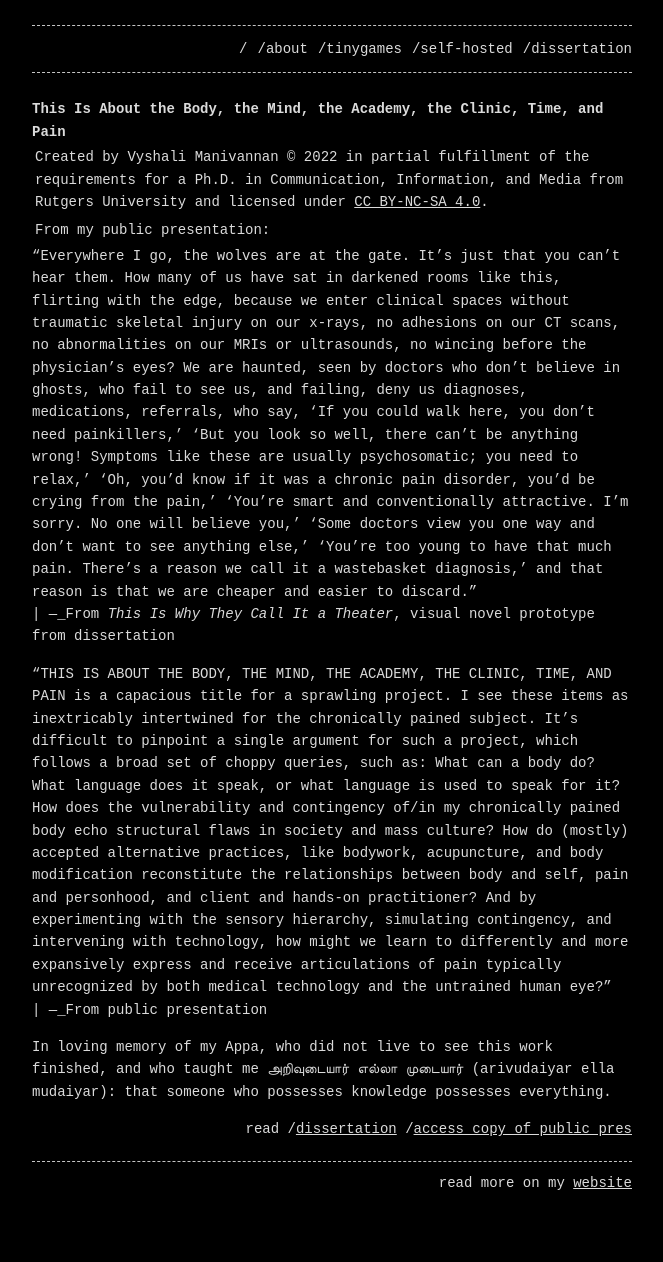
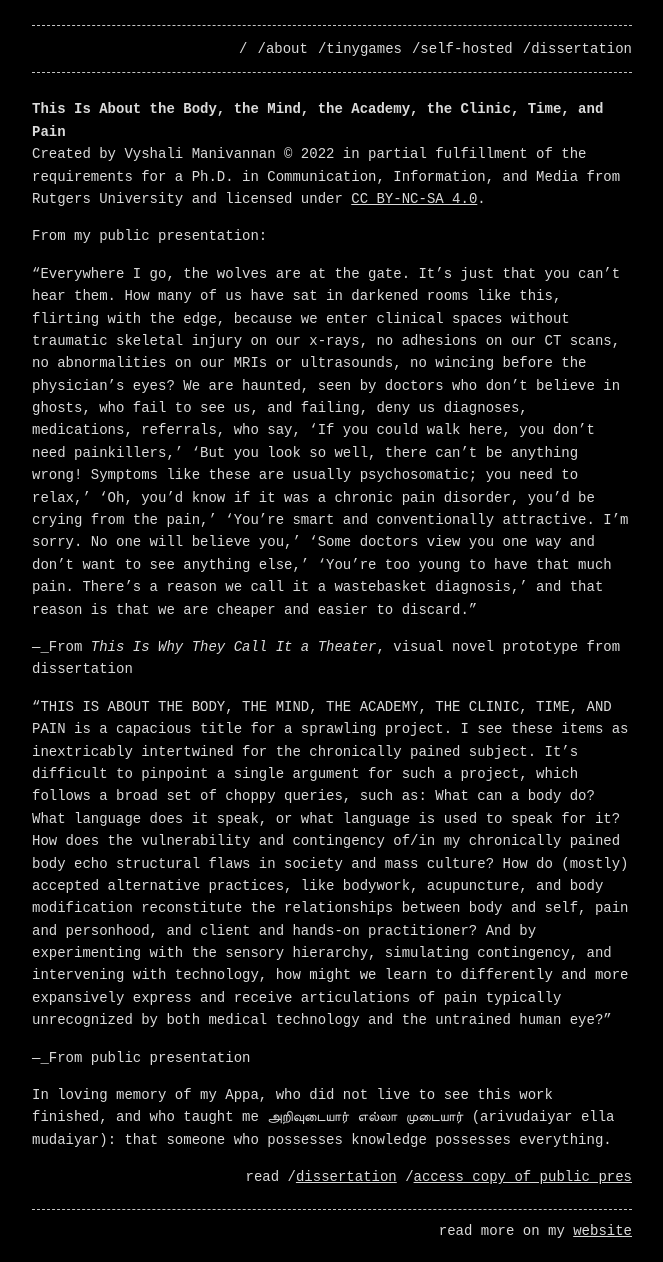
Before and after one commit to visforvali/visforvali.github.io, a Jekyll site: the page built from diss.md, in a window 1280 px wide. Shown: the whole page, without its empty margins (308-971 px from the left). Built offline with Jekyll 4.4.1, drawn with Linux system fonts in a browser that asks for light colours; before the commit the page ends 1214 px from its top, so only the background shows below that.

Commit message:
Spacing in diss

```diff
--- a/diss.md
+++ b/diss.md
@@ -6,17 +6,17 @@
 
 # This Is About the Body, the Mind, the Academy, the Clinic, Time, and Pain
 
-|Created by Vyshali Manivannan &#169; 2022 in partial fulfillment of the requirements for a Ph.D. in Communication, Information, and Media from Rutgers University and licensed under <a href="https://creativecommons.org/licenses/by-nc-sa/4.0/?ref=chooser-v1" target="_blank">CC BY-NC-SA 4.0</a>.
+Created by Vyshali Manivannan &#169; 2022 in partial fulfillment of the requirements for a Ph.D. in Communication, Information, and Media from Rutgers University and licensed under <a href="https://creativecommons.org/licenses/by-nc-sa/4.0/?ref=chooser-v1" target="_blank">CC BY-NC-SA 4.0</a>.
 
-| From my public presentation:
+From my public presentation:
 
 "Everywhere I go, the wolves are at the gate. It's just that you can't hear them. How many of us have sat in darkened rooms like this, flirting with the edge, because we enter clinical spaces without traumatic skeletal injury on our x-rays, no adhesions on our CT scans, no abnormalities on our MRIs or ultrasounds, no wincing before the physician's eyes? We are haunted, seen by doctors who don't believe in ghosts, who fail to see us, and failing, deny us diagnoses, medications, referrals, who say, 'If you could walk here, you don't need painkillers,' 'But you look so well, there can't be anything wrong! Symptoms like these are usually psychosomatic; you need to relax,' 'Oh, you'd know if it was a chronic pain disorder, you'd be crying from the pain,' 'You're smart and conventionally attractive. I'm sorry. No one will believe you,' 'Some doctors view you one way and don't want to see anything else,' 'You're too young to have that much pain. There's a reason we call it a wastebasket diagnosis,' and that reason is that we are cheaper and easier to discard."
-| &mdash;_From <i>This Is Why They Call It a Theater</i>, visual novel prototype from dissertation
+
+&mdash;_From <i>This Is Why They Call It a Theater</i>, visual novel prototype from dissertation
 
 "THIS IS ABOUT THE BODY, THE MIND, THE ACADEMY, THE CLINIC, TIME, AND PAIN is a capacious title for a sprawling project. I see these items as inextricably intertwined for the chronically pained subject. It's difficult to pinpoint a single argument for such a project, which follows a broad set of choppy queries, such as: What can a body do? What language does it speak, or what language is used to speak for it? How does the vulnerability and contingency of/in my chronically pained body echo structural flaws in society and mass culture? How do (mostly) accepted alternative practices, like bodywork, acupuncture, and body modification reconstitute the relationships between body and self, pain and personhood, and client and hands-on practitioner? And by experimenting with the sensory hierarchy, simulating contingency, and intervening with technology, how might we learn to differently and more expansively express and receive articulations of pain typically unrecognized by both medical technology and the untrained human eye?"
-| &mdash;_From public presentation
 
-
+&mdash;_From public presentation
 
 In loving memory of my <span lang="ta">Appa</span>, who did not live to see this work finished, and who taught me <span lang="ta">அறிவுடையார் எல்லா முடையார் (arivudaiyar ella mudaiyar)</span>: that someone who possesses knowledge possesses everything.
 
```
